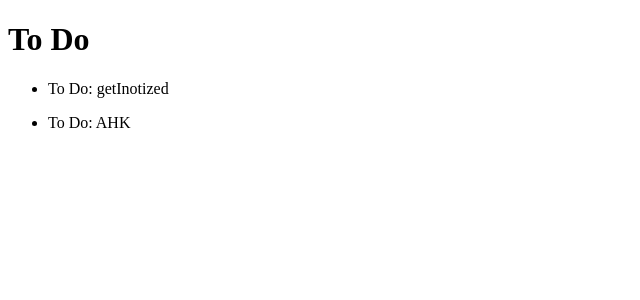
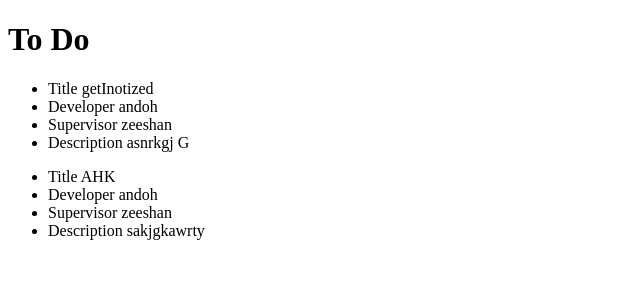
Before and after one commit to benjamin-andoh/To_do, a Django app: page /to_do in a window 1280 px wide. Shown: the top 300 px of the page, without its empty margins (0-640 px from the left). Run offline with Django 3.2, Linux system fonts and the light colour scheme; a user stored in the database is signed in; data comes from the database, SQL or seed files in the repository; both versions use the stored data as it was after the commit.

Commit message:
initial commit

```diff
--- a/Ticket_System/urls.py
+++ b/Ticket_System/urls.py
@@ -23,11 +23,9 @@ admin.site.index_title = "management"
 
 urlpatterns = [
     path('admin/', admin.site.urls),
+    path('', include('Home.urls')),
     path('to_do', include('To_Do.urls')),
 
     path('login', auth_views.LoginView.as_view(template_name='home/login.html'), name='login'),
     path('logout', auth_views.LogoutView.as_view(template_name='home/logout.html'), name='logout'),
-
-    path('', include('Home.urls')),
-
 ]
--- a/To_Do/templates/tasks.html
+++ b/To_Do/templates/tasks.html
@@ -10,7 +10,10 @@
     {% if user.is_authenticated %}
     {% for task in tasks %}
     <ul>
-      <li> To Do:  {{ task.title }} </li>
+        <li> Title  {{ task.title }} </li>
+        <li> Developer  {{ task.developer }} </li>
+        <li> Supervisor  {{ task.supervisor }} </li>
+        <li> Description  {{ task.description }} </li>
     </ul>
     {% endfor %}
     {% else %}
```
Also changed, not shown: Ticket_System/settings.py (+11 -11 lines), To_Do/views.py (+0 -18 lines), To_Do/migrations/0002_auto_20200928_1047.py (added), db.sqlite3.
